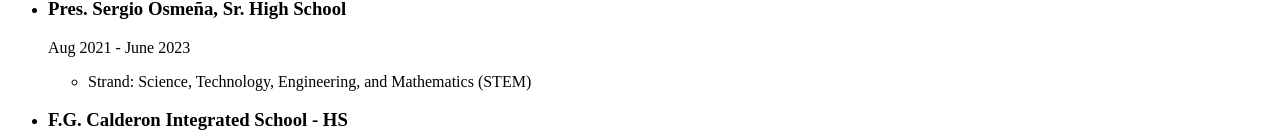
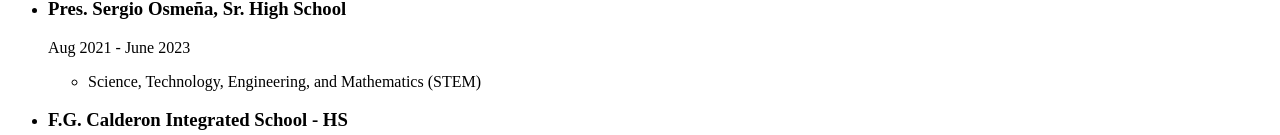
Before and after one commit to G3OV3/Resume, a plain HTML site: page index.html in a window 1280 px wide. Shown: the part 665-800 px from the top of the page. Drawn offline with Linux system fonts and the light colour scheme.

Commit message:
Update index.html

```diff
--- a/index.html
+++ b/index.html
@@ -35,7 +35,7 @@
         </li>
         <p> Aug 2021 - June 2023</p>
         <ul>
-            <li>Strand: Science, Technology, Engineering, and Mathematics (STEM) </li>
+            <li>Science, Technology, Engineering, and Mathematics (STEM) </li>
         </ul>
 
         <li>
```
